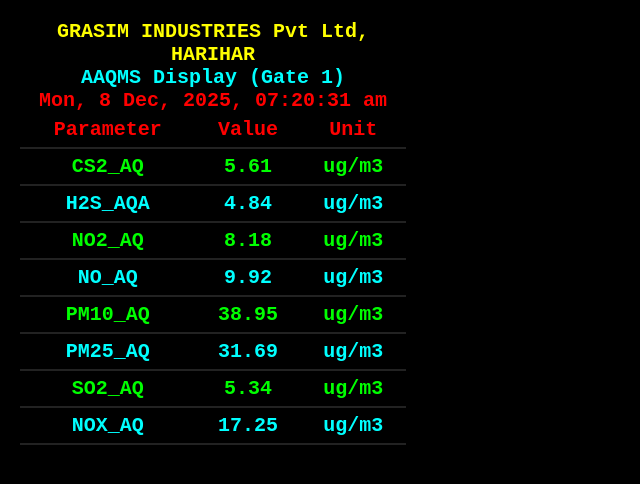
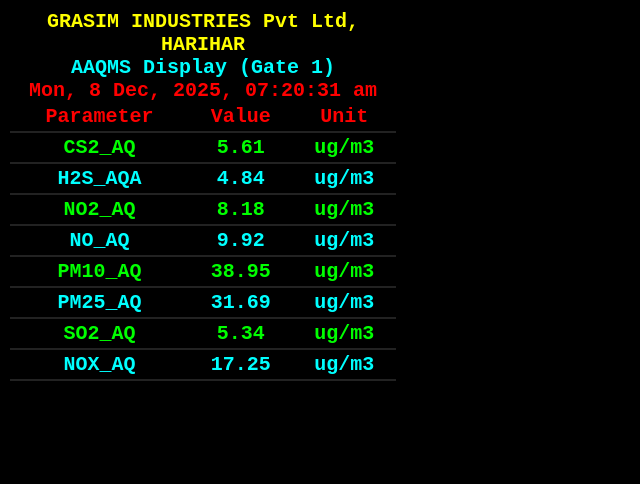
Before and after one commit to BHUVANESHWARI30R/grasim-display, a plain HTML site: page index.html in a window 1280 px wide. Shown: the whole page, without its empty margins (0-640 px from the left). Drawn offline with Linux system fonts and the light colour scheme.

Commit message:
Add files via upload

```diff
--- a/index.html
+++ b/index.html
@@ -10,7 +10,7 @@
       font-family: "Courier New", monospace;
       text-align: center;
       margin: 0;
-      padding: 20px;
+      padding: 10px;
       width: 386px;
       height: 192px;
       font-weight: bolder;
@@ -33,7 +33,7 @@
       border-collapse: collapse;
     }
     th, td {
-      padding: 6px;
+      padding: 3px;
       border-bottom: 2px solid #222;
     }
     th {
```
